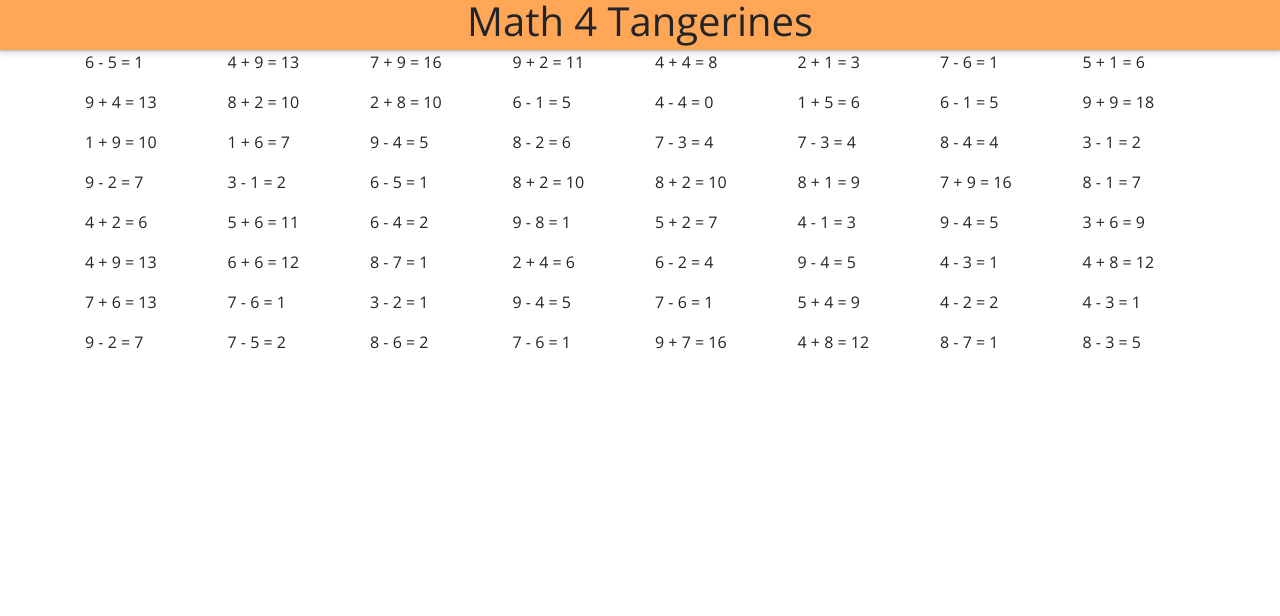
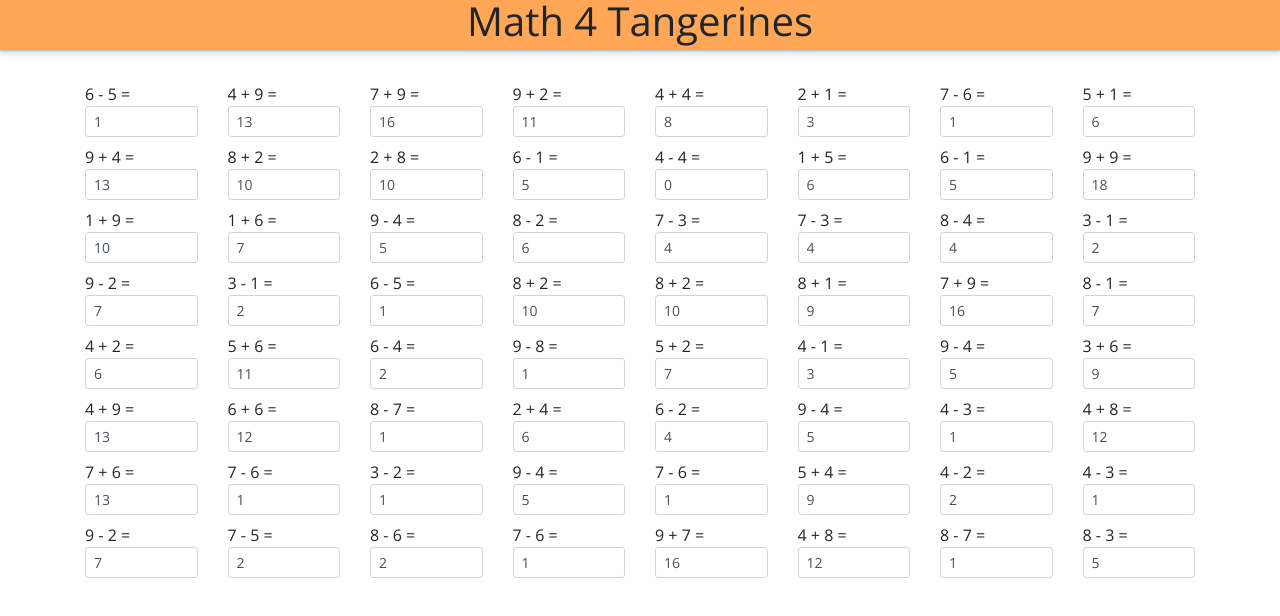
Before and after one commit to Tchao770/Math-4-Tangerines, a React app: page / in a window 1280 px wide. Shown: the top 616 px of the page. Built offline with nearby package versions, Linux system fonts and the light colour scheme; the HTML template or start-up script is replaced by a standard one.

Commit message:
Added form field for answers

```diff
--- a/src/components/ProblemSet.jsx
+++ b/src/components/ProblemSet.jsx
@@ -1,4 +1,4 @@
-import { Container, Row, Col } from "react-bootstrap/";
+import { Container, Row, Col, Form } from "react-bootstrap/";
 import { generateProblem } from "../logic/generateProblem.js";
 
 const problemList = generateProblem({ min: 1, max: 10, count: 64, operators: ['+', '-'] });
@@ -9,7 +9,7 @@ while (problemList.length) newArr.push(problemList.splice(0, rows));
 
 function ProblemSet() {
     return (
-        <Container>
+        <Container className="ProblemGrid">
             {newArr.map((problemRow) => {
                 return (
                     < Row >
@@ -17,7 +17,9 @@ function ProblemSet() {
                             const { a, b, op, ans } = problem;
                             return (
                                 <Col>
-                                    <p key={index}>{a} {op} {b} = {ans}</p>
+                                    <Form.Label key={index}>{a} {op} {b} =
+                                        <Form.Control size="sm" type="number" value={ans}/>
+                                    </Form.Label>
                                 </Col>)
                         })
                         }
--- a/src/styles/index.scss
+++ b/src/styles/index.scss
@@ -1,7 +1,7 @@
 @import url('https://fonts.googleapis.com/css2?family=Open+Sans:wght@300&display=swap');
 @import "~bootstrap/scss/bootstrap";
 
-@import "nav.scss","optionmenu.scss";
+@import "nav.scss","optionmenu.scss", "problemset.scss";
 *{
     margin: 0;
     font-family: 'Open Sans', sans-serif;
--- /dev/null
+++ b/src/styles/problemset.scss
@@ -0,0 +1,3 @@
+.ProblemGrid{
+    margin-top: 2em;
+}
```
